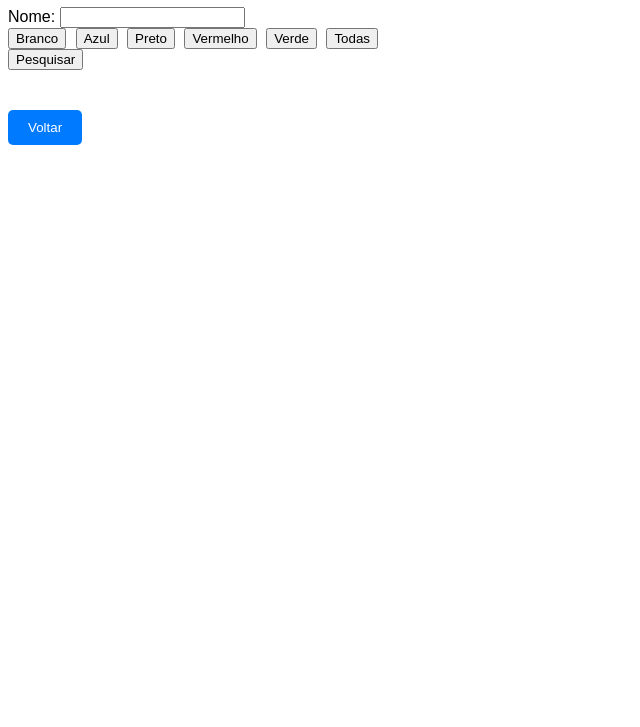
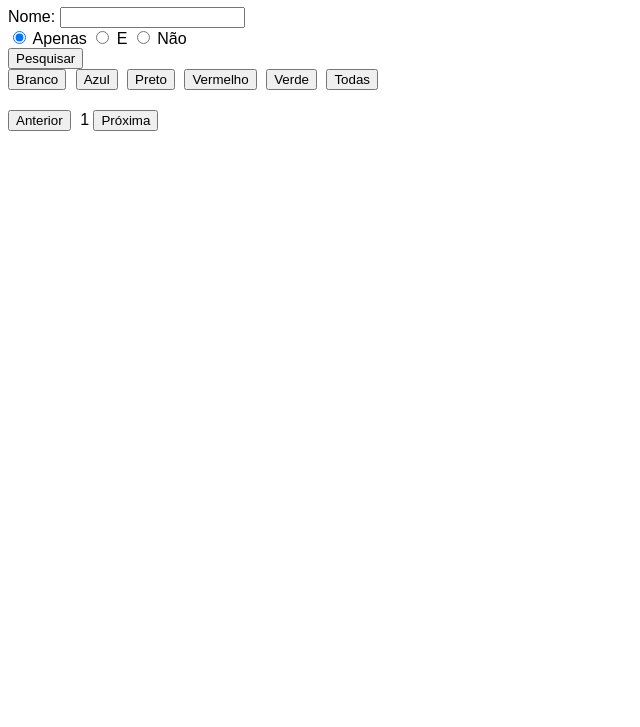
Before and after one commit to nolo0pasaro/Projeto-Engenharia-de-Software, a plain HTML site: page paginaprocura.html in a window 1280 px wide. Shown: the part 73-800 px from the top of the page, without its empty margins (0-640 px from the left). Drawn offline with Linux system fonts and the light colour scheme.

Commit message:
novo sistema de procura
atualização de dados de pesquisa com filtragem

```diff
--- a/paginaprocura.html
+++ b/paginaprocura.html
@@ -1,17 +1,21 @@
+
 <!DOCTYPE html>
 <html lang="pt-br">
+
 <head>
   <meta charset="UTF-8">
   <meta name="viewport" content="width=device-width, initial-scale=1.0">
   <title>Pesquisa de Cartas</title>
   <style>
- /* aqui fica o style do codigo */
+    /* Aqui fica o estilo do código */
     body {
       font-family: Arial, sans-serif;
     }
+
     #results {
       margin-top: 20px;
     }
+
     .card {
       border: 1px solid #ccc;
       padding: 10px;
@@ -21,16 +25,21 @@
       align-items: center;
       position: relative;
     }
+
     .card img {
       max-width: 100px;
       max-height: 150px;
       margin-right: 10px;
       transition: transform 0.3s ease-in-out;
-   cursor: pointer; /* se for clicavel o curor vira uma maol */
+      cursor: pointer;
+      /* Se for clicável o cursor vira uma mão */
     }
+
     .card img:hover {
-   transform: scale(1.2); /*  escala da imagem quando o mouse passa por cima */
+      transform: scale(1.5);
+      /* escala da imagem quando o mouse passa por cima */
     }
+
     .larger-image {
       position: absolute;
       z-index: 9999;
@@ -41,136 +50,195 @@
       max-width: 200px;
       max-height: 300px;
     }
+
     .card:hover .larger-image {
       display: block;
     }
+
     .card:hover .card img {
-   opacity: 0.5; /*  opacidade da imagem quando o mouse passa por cima */
+      opacity: 0.5;
+      /* opacidade da imagem quando o mouse passa por cima */
     }
+
     .card-info {
       flex: 1;
     }
+
     .color-btn {
       margin-right: 5px;
     }
+
     .color-btn.clicked {
       filter: brightness(30%);
     }
- .back-to-home {
+
+    /* Estilos para a paginação */
+    #pagination {
       margin-top: 20px;
-   padding: 10px 20px;
-   background-color: #007bff;
-   color: white;
-   border: none;
-   border-radius: 5px;
-   cursor: pointer;
+    }
+
+    #pagination button {
+      margin-right: 5px;
     }
   </style>
 </head>
+
 <body>
   <h1>Pesquisa de Cartas</h1>
 
-<!-- filtros -->
+  <!-- Filtros -->
   <div>
     <label for="name">Nome:</label>
     <input type="text" id="name">
 
- <!-- botoes para as cores -->
+    <!-- botoes do opcao de   filtro por cor -->
     <div>
-   <button class="color-btn" onclick="toggleColor('W')">Branco</button>
-   <button class="color-btn" onclick="toggleColor('U')">Azul</button>
-   <button class="color-btn" onclick="toggleColor('B')">Preto</button>
-   <button class="color-btn" onclick="toggleColor('R')">Vermelho</button>
-   <button class="color-btn" onclick="toggleColor('G')">Verde</button>
-   <button class="color-btn" onclick="toggleColor('')">Todas</button>
+      <input type="radio" id="only" name="colorOption" value="only" checked>
+      <label for="only">Apenas</label>
+
+      <input type="radio" id="and" name="colorOption" value="and">
+      <label for="and">E</label>
+
+      <input type="radio" id="not" name="colorOption" value="not">
+      <label for="not">Não</label>
     </div>
 
- <button onclick="searchCards()">Pesquisar</button>
+    <!-- pros botoess\ ficarem com a mesma cor quando clicar-->
+
+    <button onclick="pesquisarCartas()">Pesquisar</button>
   </div>
 
-<!-- print dos resultados -->
+
+  <!-- cores -->
+  <div>
+    <button class="color-btn" onclick="alterarCor('W', event)">Branco</button>
+    <button class="color-btn" onclick="alterarCor('U', event)">Azul</button>
+    <button class="color-btn" onclick="alterarCor('B', event)">Preto</button>
+    <button class="color-btn" onclick="alterarCor('R', event)">Vermelho</button>
+    <button class="color-btn" onclick="alterarCor('G', event)">Verde</button>
+    <button class="color-btn" onclick="alterarCor('', event)">Todas</button>
+
+  </div>
+
+  <!-- mostrar os resultados -->
   <div id="results"></div>
 
-<button class="back-to-home" onclick="goToHomePage()">Voltar </button>
+  <!-- controle de paginação -->
+  <div id="pagination">
+    <button onclick="paginaAnterior()">Anterior</button>
+    <span id="paginaAtual">1</span>
+    <button onclick="proximaPagina()">Próxima</button>
+  </div>
 
   <script>
-var selectedColors = []; // cores dos botoes
+    var coresSelecionadas = []; // cores selecionadas
+    var paginaAtual = 1;
+    var cartasPorPagina = 10; // cartas por pagi a
 
-function toggleColor(color) {
- var index = selectedColors.indexOf(color);
- if (index === -1) {
-   // selecionar cor (no botao ok)
-   selectedColors.push(color);
-   event.target.classList.add('clicked');
+    // funcao para escolher a cor
+    function alterarCor(cor, evento) {
+      var indice = coresSelecionadas.indexOf(cor);
+      if (indice === -1) {
+        // escolher a cor
+        coresSelecionadas.push(cor);
+        evento.target.classList.add('clicked');
       } else {
-   // remover cor selecionada
-   selectedColors.splice(index, 1);
-   event.target.classList.remove('clicked');
+        // tirar a cor
+        coresSelecionadas.splice(indice, 1);
+        evento.target.classList.remove('clicked');
       }
     }
 
-function searchCards() {
- var name = document.getElementById('name').value.trim();
- var colors = selectedColors;
+    // Função para ir para a pagina anterior
+    function paginaAnterior() {
+      if (paginaAtual > 1) {
+        paginaAtual--;
+        pesquisarCartas();
+      }
+    }
+
+    // funcao para ir para a prox pag
+    function proximaPagina() {
+      paginaAtual++;
+      pesquisarCartas();
+    }
+
+    // funcao para pesquisar as cartas
+    function pesquisarCartas() {
+      var nome = document.getElementById('name').value.trim();
+      var cores = coresSelecionadas;
+      var opcao = document.querySelector('input[name="colorOption"]:checked').value;
 
       var apiUrl = 'https://api.scryfall.com/cards/search?q=';
- if (name !== '') {
-   apiUrl += 'name:"' + name + '"';
+      if (nome !== '') {
+        apiUrl += 'name:"' + nome + '"';
       }
- if (colors.length > 0) {
-   colors.forEach(color => {
-     apiUrl += '+color:"' + color + '"';
+      if (cores.length > 0) {
+        cores.forEach(cor => {
+          // consultar api
+          if (opcao === 'only' && cores.length > 0) {
+            apiUrl += '+color="' + cores.join('') + '"';
+          } else if (opcao === 'and') {
+            apiUrl += '+color>="' + cor + '"';
+          } else if (opcao === 'not') {
+            apiUrl += '+-color:"' + cor + '"';
+          }
         });
       }
+
+      // parametro de de paginação
+      apiUrl += `&page=${paginaAtual}&per_page=${cartasPorPagina}`;
 
       // limpar histórico
       document.getElementById('results').innerHTML = '';
 
- // dados da API <<<< CUIDADO
+      // buscar dados da API
       fetch(apiUrl)
         .then(response => response.json())
         .then(data => {
           data.data.forEach(card => {
-            // info de carta <<<
-            var cardDiv = document.createElement('div');
-            cardDiv.classList.add('card');
+            // info da carta
+            var divCarta = document.createElement('div');
+            divCarta.classList.add('card');
 
-            var image = document.createElement('img');
-            image.src = card.image_uris.normal; // >>>URL das cartas cuidado!!!!<<<<
+            var imagem = document.createElement('img');
+            imagem.src = card.image_uris.normal; // URL das cartas
 
-            image.addEventListener('click', function() {
-              const cardInfoURL = 'cartainfo.html?name=' + encodeURIComponent(card.name) +
+            imagem.addEventListener('click', function () {
+              const urlInfoCarta = 'cartainfo.html?name=' + encodeURIComponent(card.name) +
                 '&artist=' + encodeURIComponent(card.artist) +
                 '&effect=' + encodeURIComponent(card.oracle_text ? card.oracle_text : "Sem efeito disponível") +
-                                  '&colors=' + encodeURIComponent(card.colors.join(',')) +
+                '&cores=' + encodeURIComponent(card.colors.join(',')) +
                 '&imageURL=' + encodeURIComponent(card.image_uris.large);
-              window.location.href = cardInfoURL;
+              window.location.href = urlInfoCarta;
             });
 
-       var largerImage = document.createElement('img');
-       largerImage.src = card.image_uris.large;
-       largerImage.classList.add('larger-image');
+            var imagemAmpliada = document.createElement('img');
+            imagemAmpliada.src = card.image_uris.large;
+            imagemAmpliada.classList.add('larger-image');
 
-       cardDiv.appendChild(image);
-       cardDiv.appendChild(largerImage);
+            divCarta.appendChild(imagem);
+            divCarta.appendChild(imagemAmpliada);
 
-       var cardInfo = document.createElement('div');
-       cardInfo.classList.add('card-info');
-       cardInfo.innerHTML = '<strong>Nome:</strong> ' + card.name + '<br>' +
+            var infoCarta = document.createElement('div');
+            infoCarta.classList.add('card-info');
+            infoCarta.innerHTML = '<strong>Nome:</strong> ' + card.name + '<br>' +
               '<strong>Artista:</strong> ' + card.artist + '<br>' +
               '<strong>Efeito:</strong> ' + (card.oracle_text ? card.oracle_text : "Sem efeito disponível") + '<br>' +
               '<strong>Cores:</strong> ' + card.colors.join(', ');
-       cardDiv.appendChild(cardInfo);
-       document.getElementById('results').appendChild(cardDiv);
+            divCarta.appendChild(infoCarta);
+            document.getElementById('results').appendChild(divCarta);
           });
+
+          // Atualizar numero da página
+          document.getElementById('paginaAtual').innerText = paginaAtual;
         })
         .catch(error => console.error('Erro:', error));
     }
 
-function goToHomePage() {
-  window.location.href = 'index.html';
-}
+    // botao da pesquisa
+    document.getElementById('searchButton').addEventListener('click', pesquisarCartas);
   </script>
+</body>
 
-</body>
 </html>
```
Lines whose indentation alone changed are shown as unchanged.
